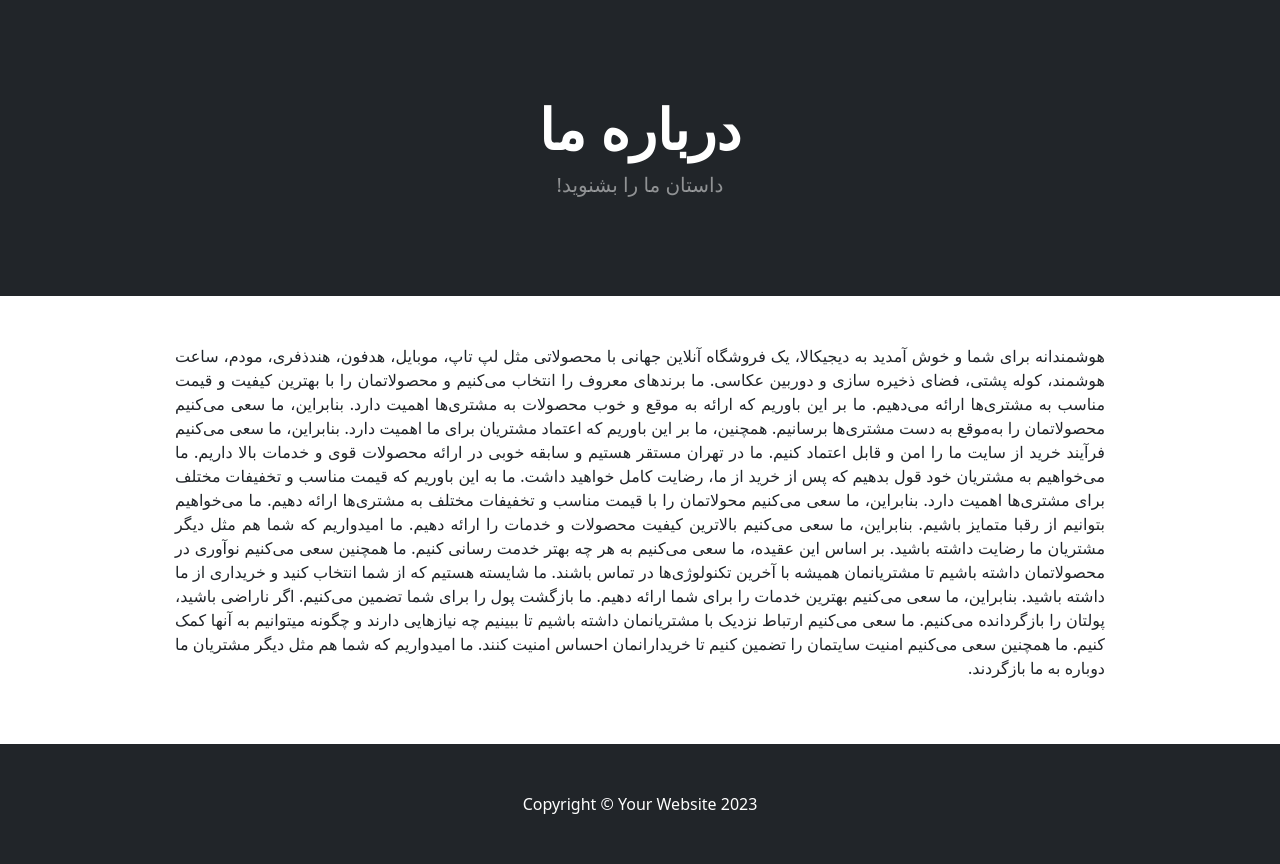
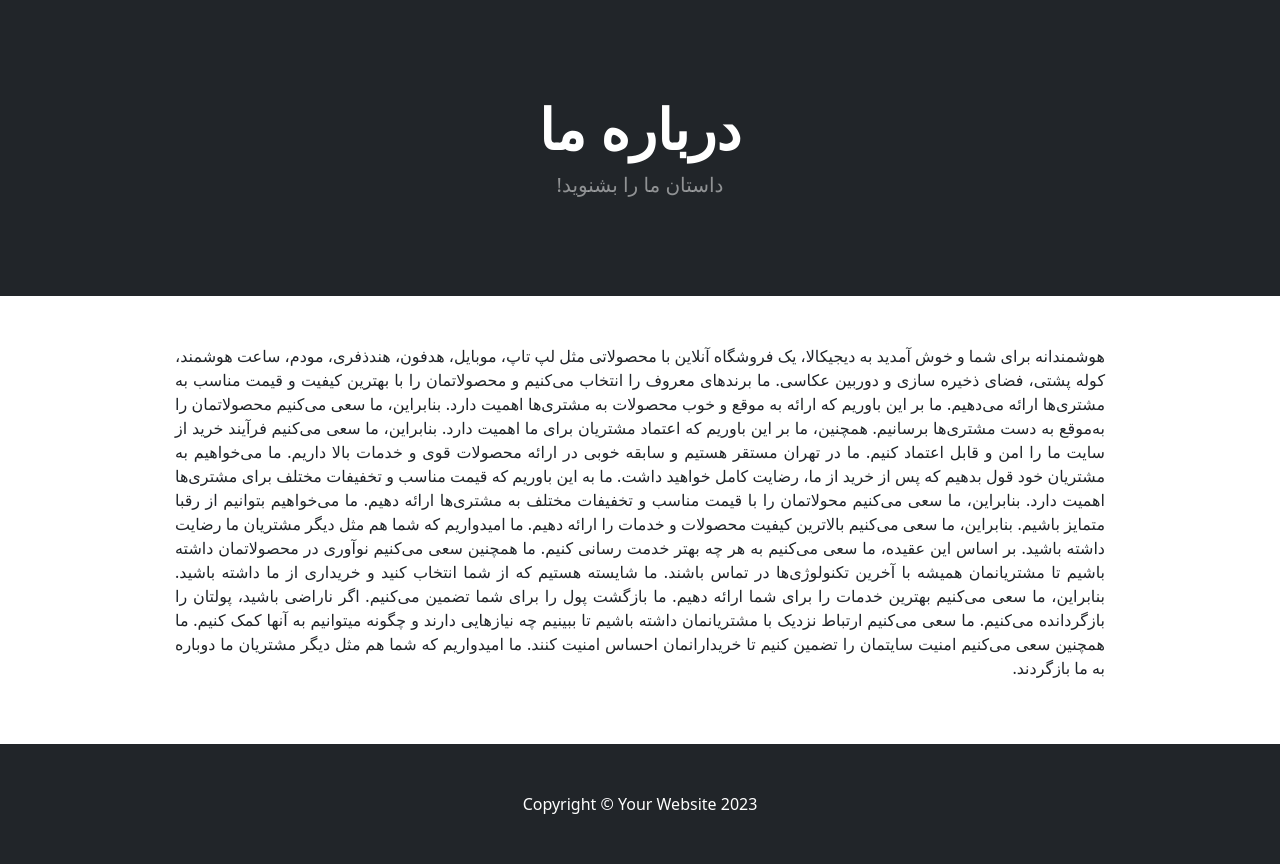
Before and after one commit to ALIshabani77/Online_Shop, a Django app: page /about/ in a window 1280 px wide. Shown: the part 57-921 px from the top of the page. Run offline with Django 5.2, Linux system fonts and the light colour scheme; some libraries are stand-ins or nearby versions.

Commit message:
change new text about

```diff
--- a/shop/templates/about.html
+++ b/shop/templates/about.html
@@ -16,9 +16,7 @@
         <center>
             <div class="col-10">
                 <p align="justify">
-                    هوشمندانه برای شما و خوش آمدید به دیجیکالا، یک فروشگاه آنلاین جهانی با محصولاتی مثل لپ تاپ، موبایل، هدفون، هندذفری، مودم، ساعت هوشمند، کوله پشتی، فضای ذخیره سازی و دوربین عکاسی. ما برند‌های معروف را انتخاب می‌کنیم و محصولاتمان را با بهترین کیفیت و قیمت مناسب به مشتری‌ها ارائه می‌دهیم.
-
-
+                    هوشمندانه برای شما و خوش آمدید به دیجیکالا، یک فروشگاه آنلاین  با محصولاتی مثل لپ تاپ، موبایل، هدفون، هندذفری، مودم، ساعت هوشمند، کوله پشتی، فضای ذخیره سازی و دوربین عکاسی. ما برند‌های معروف را انتخاب می‌کنیم و محصولاتمان را با بهترین کیفیت و قیمت مناسب به مشتری‌ها ارائه می‌دهیم.
                     ما بر این باوریم که ارائه به موقع و خوب محصولات به مشتری‌ها اهمیت دارد. بنابراین، ما سعی می‌کنیم محصولاتمان را به‌موقع به دست مشتری‌ها برسانیم.
                     همچنین، ما بر این باوریم که اعتماد مشتریان برای ما اهمیت دارد. بنابراین، ما سعی می‌کنیم فرآیند خرید از سایت ما را امن و قابل اعتماد کنیم.
                     ما در تهران مستقر هستیم و سابقه خوبی در ارائه محصولات قوی و خدمات بالا داریم. ما می‌خواهیم به مشتریان خود قول بدهیم که پس از خرید از ما، رضایت کامل خواهید داشت.
```
